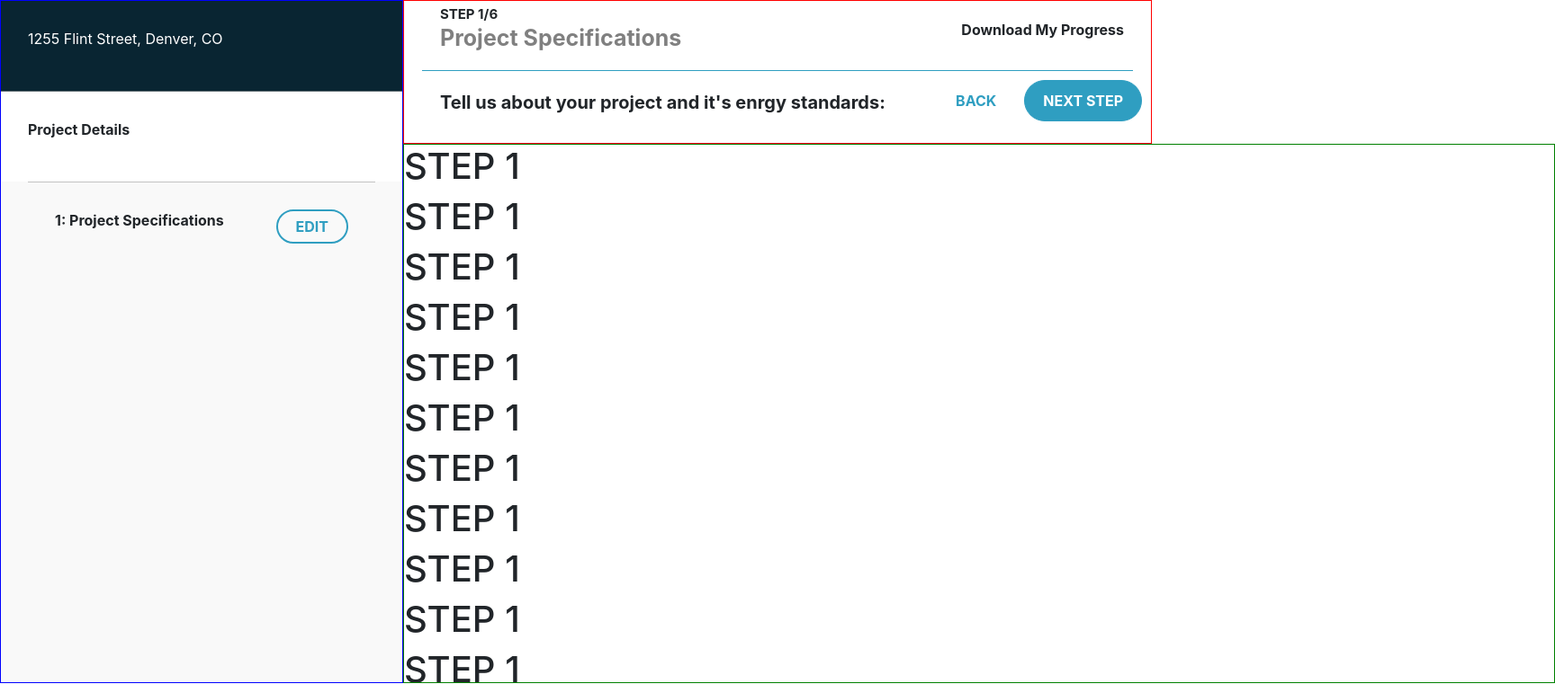
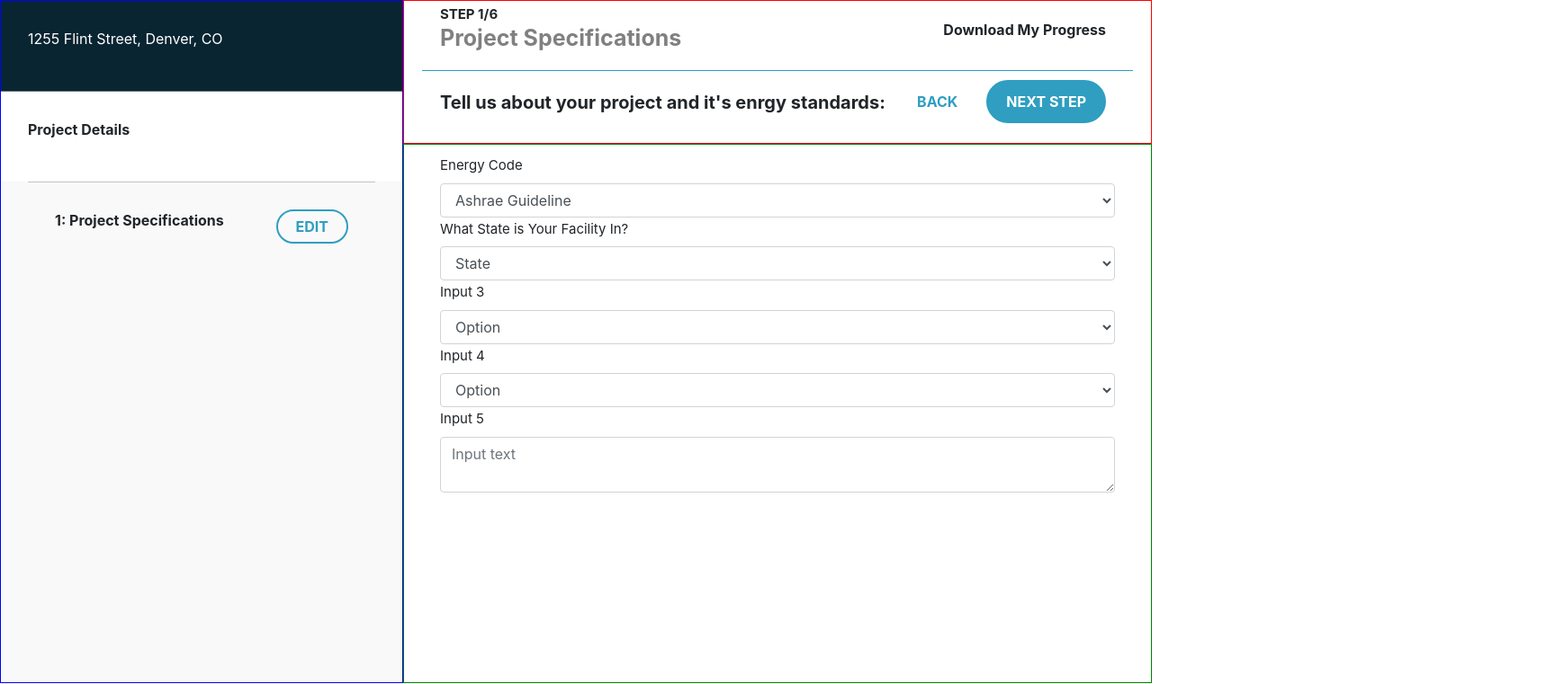
Before and after one commit to perryr16/lbl-linkage-redux, a React (Create React App) app: page / in a window 1280 px wide. Shown: the top 761 px of the page at 90% size, 1728 px wide, since content can reach past the window. Built offline with nearby package versions, Linux system fonts and the light colour scheme.

Commit message:
Step1 functional

```diff
--- a/src/app/store.tsx
+++ b/src/app/store.tsx
@@ -1,11 +1,13 @@
 import {configureStore} from '@reduxjs/toolkit';
-import {stepReducer} from '../components/steps/stepSlice';
+import {stepReducer} from '../components/steps/step-slice';
+import {step1Reducer} from '../components/steps/step1-slice';
 
 
 // Store
 export const store:any = configureStore({
    reducer: {
-      step: stepReducer
+      step: stepReducer,
+      step1: step1Reducer
    }
 })
 
--- a/src/components/nav/nav-bar.tsx
+++ b/src/components/nav/nav-bar.tsx
@@ -1,7 +1,7 @@
 import React from 'react';
 import {useSelector, useDispatch} from 'react-redux';
 import {Link} from 'react-router-dom'
-import {selectStep, increment, decrement, setStep} from '../steps/stepSlice'
+import {selectStep, increment, decrement, setStep} from '../steps/step-slice'
 import {stepFix} from '../../helpers/step-helper'
 
 
@@ -36,9 +36,10 @@ export const NavBar: React.FC = () => {
         <p className='txt-25 bold gray line-h pad-b-10'>{currentStep.title}</p>
         <p className='download-progress'> Download My Progress</p>
       </div>
-
-      <Link className='nav-btn nav-next bold' to={`/step${newStep(1)}`} onClick={changeStep(+1)}>NEXT STEP</Link>
-      <Link className='nav-btn nav-back bold' to={`/step${newStep(-1)}`} onClick={changeStep(-1)}>BACK </Link>
+      <div className='nav-btns'>
+        <Link className='nav-btn nav-next bold' to={`/step${newStep(1)}`} onClick={changeStep(+1)}>NEXT STEP</Link>
+        <Link className='nav-btn nav-back bold' to={`/step${newStep(-1)}`} onClick={changeStep(-1)}>BACK </Link>
+      </div>
 
       <p className='txt-20 bold pad-l-40 pad-t-20'>{stepPrompts[currentStep.step]}</p>
 
--- a/src/components/nav/sidebar.tsx
+++ b/src/components/nav/sidebar.tsx
@@ -1,6 +1,7 @@
 import React from 'react';
 import {useSelector} from 'react-redux';
-import {selectStep} from '../steps/stepSlice'
+import {selectStep} from '../steps/step-slice'
+import {selectStep1} from '../steps/step1-slice'
 import {Link} from 'react-router-dom';
 
 
@@ -11,6 +12,7 @@ interface Props {
 export const Sidebar: React.FC<Props> = () => {
    const address = "1255 Flint Street, Denver, CO"
    const currentStep = useSelector(selectStep)
+   const step1 = useSelector(selectStep1)
 
    const mapProjectDetails = () => {
       let stepArr:number[] = []
@@ -26,6 +28,54 @@ export const Sidebar: React.FC<Props> = () => {
       )
    }
 
+   const mapStep1 = () => {
+      return (
+         <div className='proj-details'>
+               <Link to={`/step1`} className='btn-edit-step'>EDIT</Link>
+               <p className='bold'>1: {stepRef[1]}</p>
+               <p>
+               {Object.keys(step1).map(key => (
+                  step1[key] && `${step1[key]} | `
+               ))}
+               </p>
+               {/* <p>energyCode: {step1.energyCode}</p>
+               <p>location: {step1.locatino}</p>
+               <p>3: {step1.input3} | 4: {step1.input4} | 5: {step1.input4}</p> */}
+         </div>
+      )
+   }
+
+   const mapStep2 = () => {
+      <div className='proj-details'>
+         <Link to={`/step2`} className='btn-edit-step'>EDIT</Link>
+         <p className='bold'>2: {stepRef[2]}</p>
+      </div>
+   }
+   const mapStep3 = () => {
+      <div className='proj-details'>
+         <Link to={`/step3`} className='btn-edit-step'>EDIT</Link>
+         <p className='bold'>3: {stepRef[3]}</p>
+      </div>
+   }
+   const mapStep4 = () => {
+      <div className='proj-details'>
+         <Link to={`/step4`} className='btn-edit-step'>EDIT</Link>
+         <p className='bold'>4: {stepRef[4]}</p>
+      </div>
+   }
+   const mapStep5 = () => {
+      <div className='proj-details'>
+         <Link to={`/step5`} className='btn-edit-step'>EDIT</Link>
+         <p className='bold'>5: {stepRef[5]}</p>
+      </div>
+   }
+   const mapStep6 = () => {
+      <div className='proj-details'>
+         <Link to={`/step6`} className='btn-edit-step'>EDIT</Link>
+         <p className='bold'>6: {stepRef[6]}</p>
+      </div>
+   }
+
    return (
       <div className='sidebar'>
          <div className='address'>
@@ -34,7 +84,12 @@ export const Sidebar: React.FC<Props> = () => {
          <div className='proj-details-a'>
             <p className='bold'>Project Details</p>
          </div>
-         {mapProjectDetails()}
+         {mapStep1()}
+         {mapStep2()}
+         {mapStep3()}
+         {mapStep4()}
+         {mapStep5()}
+         {mapStep6()}
       </div>
    );
 }
--- a/src/components/steps/step1-card.tsx
+++ b/src/components/steps/step1-card.tsx
@@ -1,39 +1,85 @@
 import React from 'react';
+import {states} from '../../constants/states'
+import {useDispatch} from 'react-redux'
+import {setEnergyCode, setLocation, setInput3, setInput4, setInput5} from '../steps/step1-slice'
 
 interface Props {
 
 }
 
 export const Step1Card: React.FC<Props> = () => {
+   const dispatch = useDispatch()
+
+   const handleChange = () => {
+      console.log('handle change')
+   }
+
+   const handleEnergyCode = (e:any) => {
+      dispatch<any>(setEnergyCode(e.target.value))
+   }
+   const handleLocation = (e:any) => {
+      dispatch<any>(setLocation(e.target.value))
+   }
+   const handleInput3 = (e:any) => {
+      dispatch<any>(setInput3(e.target.value))
+   }
+   const handleInput4 = (e:any) => {
+      dispatch<any>(setInput4(e.target.value))
+   }
+   const handleInput5 = (e:any) => {
+      dispatch<any>(setInput5(e.target.value))
+   }
 
 
    return (
       <div className='step-card'>
-         <h1>STEP 1</h1>
-         <h1>STEP 1</h1>
-         <h1>STEP 1</h1>
-         <h1>STEP 1</h1>
-         <h1>STEP 1</h1>
-         <h1>STEP 1</h1>
-         <h1>STEP 1</h1>
-         <h1>STEP 1</h1>
-         <h1>STEP 1</h1>
-         <h1>STEP 1</h1>
-         <h1>STEP 1</h1>
-         <h1>STEP 1</h1>
-         <h1>STEP 1</h1>
-         <h1>STEP 1</h1>
-         <h1>STEP 1</h1>
-         <h1>STEP 1</h1>
-         <h1>STEP 1</h1>
-         <h1>STEP 1</h1>
-         <h1>STEP 1</h1>
-         <h1>STEP 1</h1>
-         <h1>STEP 1</h1>
-         <h1>STEP 1</h1>
-         <h1>STEP 1</h1>
-         <h1>STEP 1</h1>
-         <h1>STEP 1</h1>
+         <form >
+            <div className="">
+               <div className='margin-15'>
+                  <label htmlFor="energyCode" className='txt-15 left-10-vw'>Energy Code</label>
+                  <select className="form-control" id="energyCode" onChange={handleEnergyCode} defaultValue={'DEFAULT'}>
+                     <option key="1.1" value="DEFAULT" disabled>Ashrae Guideline</option>
+                     <option key="1.2">Ashrae Guideline 36</option>
+                     <option key="1.3">Ashrae Guideline 44</option>
+                     <option key="1.4">Ashrae Guideline 55</option>
+                     <option key="1.5">Ashrae Guideline 66</option>
+                  </select>
+               </div>
+               <div className='margin-15'>
+                  <label htmlFor="state" className='txt-15 left-10-vw'>What State is Your Facility In?</label>
+                  <select className="form-control" id="state" onChange={handleLocation} defaultValue={'DEFAULT'}>
+                     <option value="DEFAULT" disabled>State</option>
+                     {states.map((state, index) => (
+                        <option key={`2.${index}`}>{state}</option>
+                     ))}
+                  </select>
+               </div>
+               <div className='margin-15'>
+                  <label htmlFor="input3" className='txt-15 left-10-vw'>Input 3</label>
+                  <select className="form-control" id="input3" onChange={handleInput3} defaultValue={'DEFAULT'}>
+                     <option value="DEFAULT" disabled>Option</option>
+                     <option key="3.1">Option 1</option>
+                     <option key="3.2">Option 2</option>
+                     <option key="3.3">Option 3</option>
+                     <option key="3.4">Option 4</option>
+                  </select>
+               </div>
+               <div className='margin-15'>
+                  <label htmlFor="input4" className='txt-15 left-10-vw'>Input 4</label>
+                  <select className="form-control" id="input4" onChange={handleInput4} defaultValue={'DEFAULT'}>
+                     <option value="DEFAULT" disabled>Option</option>
+                     <option key="4.1">Option 1</option>
+                     <option key="4.2">Option 2</option>
+                     <option key="4.3">Option 3</option>
+                     <option key="4.4">Option 4</option>
+                  </select>
+               </div>
+               <div className='margin-15'>
+                  <label htmlFor="input5TextArea" className='txt-15 left-10-vw'>Input 5</label>
+                  <textarea className="form-control" id="input5TextArea" placeholder='Input text' onChange={handleInput5}></textarea>
+               </div>
+            </div>
+         </form>
       </div>
    );
 }
--- /dev/null
+++ b/src/components/steps/step1-slice.tsx
@@ -0,0 +1,37 @@
+import {createSlice, PayloadAction} from '@reduxjs/toolkit';
+import type {RootState} from '../../app/store';
+
+interface Step1State {
+  energyCode?: string,
+  location?: string,
+  input3?: string,
+  input4?: string,
+  input5?: string,
+}
+const initialState: Step1State = {energyCode: '', location: '', input3: '', input4: '', input5: ''}
+
+const step1Slice = createSlice({
+  name: 'step1',
+  initialState,
+  reducers: {
+    setEnergyCode: (state, action) => {
+      state.energyCode = action.payload
+    },
+    setLocation: (state, action) => {
+      state.location = action.payload
+    },
+    setInput3: (state, action) => {
+      state.input3 = action.payload
+    },
+    setInput4: (state, action) => {
+      state.input4 = action.payload
+    },
+    setInput5: (state, action) => {
+      state.input5 = action.payload
+    },
+  }
+})
+
+export const selectStep1 = (state: RootState) => state.step1;
+export const {setEnergyCode, setLocation, setInput3, setInput4, setInput5} = step1Slice.actions;
+export const step1Reducer = step1Slice.reducer;
--- a/src/components/steps/step2-card.tsx
+++ b/src/components/steps/step2-card.tsx
@@ -1,10 +1,14 @@
 import React from 'react';
+import {useSelector} from 'react-redux'
+import {selectStep1} from '../steps/step1-slice'
 
 interface Props {
 
 }
 
 export const Step2Card: React.FC<Props> = () => {
+   const currentStep1 = useSelector(selectStep1)
+   console.log(currentStep1)
    return (
       <div className='step-card'>
          <h1>STEP 2</h1>
--- /dev/null
+++ b/src/constants/states.ts
@@ -0,0 +1,53 @@
+
+export const states:string[] = [
+  'Alabama',
+  "Alaska",
+  "Arizona",
+  "Arkansas",
+  "California",
+  "Colorado",
+  "Connecticut",
+  "Delaware",
+  "Florida",
+  "Georgia",
+  "Hawaii",
+  "Idaho",
+  "Illinois",
+  "Indiana",
+  "Iowa",
+  "Kansas",
+  "Kentucky",
+  "Louisiana",
+  "Maine",
+  "Maryland",
+  "Massachusetts",
+  "Michigan",
+  "Minnesota",
+  "Mississippi",
+  "Missouri",
+  "Montana",
+  "Nebraska",
+  "Nevada",
+  "New Hampshire",
+  "New Jersey",
+  "New Mexico",
+  "New York",
+  "North Carolina",
+  "North Dakota",
+  "Ohio",
+  "Oklahoma",
+  "Oregon",
+  "Pennsylvania",
+  "Rhode Island",
+  "South Carolina",
+  "South Dakota",
+  "Tennessee",
+  "Texas",
+  "Utah",
+  "Vermont",
+  "Virginia",
+  "Washington",
+  "West Virginia",
+  "Wisconsin",
+  "Wyoming",
+]
--- a/src/static/App.css
+++ b/src/static/App.css
@@ -35,11 +35,15 @@
   background-color: transparent;
   color: rgb(47,158,193);
   font-weight: bold;
+}
+.btn-edit-step:hover {
+  background-color: rgb(47,158,193);
+  color: white;
   text-decoration: none;
 }
 .download-progress {
   position: absolute;
-  right: 30px;
+  right: 50px;
   top: 20px;
   font-weight: bold;
 }
@@ -62,24 +66,27 @@
   margin: 10px 10px 0 0;
   text-decoration: none;
 }
+.nav-btns {
+  margin-right: 40px;
+}
 .nav-next {
-  border: 1px solid rgb(47,158,193);
+  border: 2px solid rgb(47,158,193);
   background-color: rgb(47,158,193);
   color: white;
 }
 .nav-next:hover {
   background-color: white;
   color:rgb(47,158,193);
-  border: 1px solid rgb(47,158,193);
+  border: 2px solid rgb(47,158,193);
   text-decoration: none;
 }
 .nav-back {
-  border: 1px solid white;
+  border: 2px solid white;
   background-color: white;
   color: rgb(47,158,193);
 }
 .nav-back:hover {
-  border: 1px solid rgb(47,158,193);
+  border: 2px solid rgb(47,158,193);
   background-color: rgb(47,158,193);
   color: white;
   text-decoration: none;
@@ -129,10 +136,16 @@
   position: absolute;
   top: 20vh;
   border: 1px solid green;
-  width: 100%;
+  padding: 10px 40px 50px 40px;
   height: 75vh;
   left: 35vw;
+  right: 0px;
   overflow: scroll;
+}
+.step-1 {
+  position: absolute;
+  top: 50px;
+  width: 60vw;
 }
 .txt-10 {
   font-size: 10px;
```
Also changed, not shown: src/components/steps/step-slice.tsx (renamed from src/components/steps/stepSlice.tsx).
